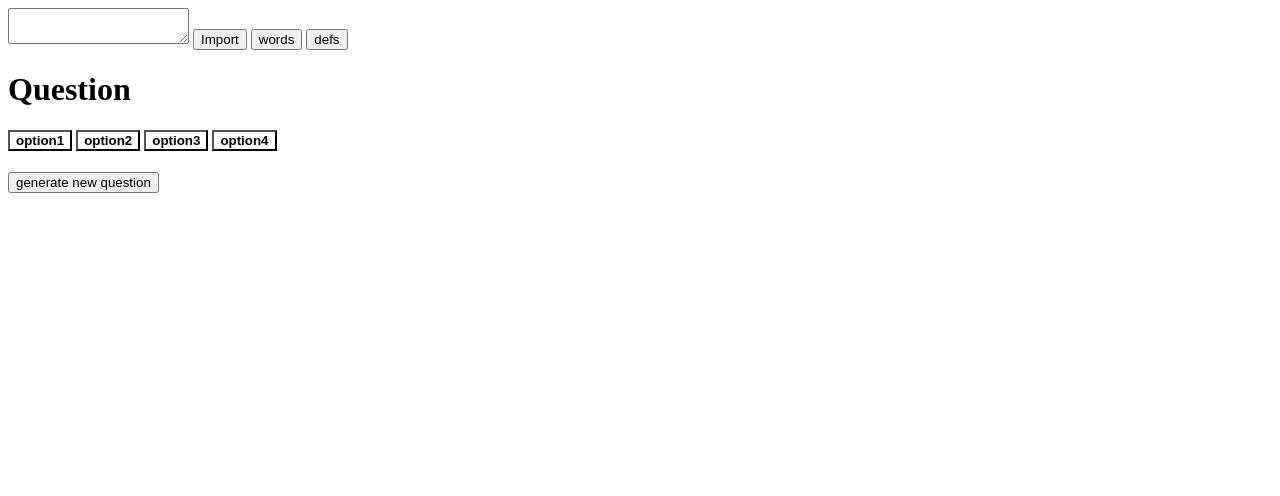
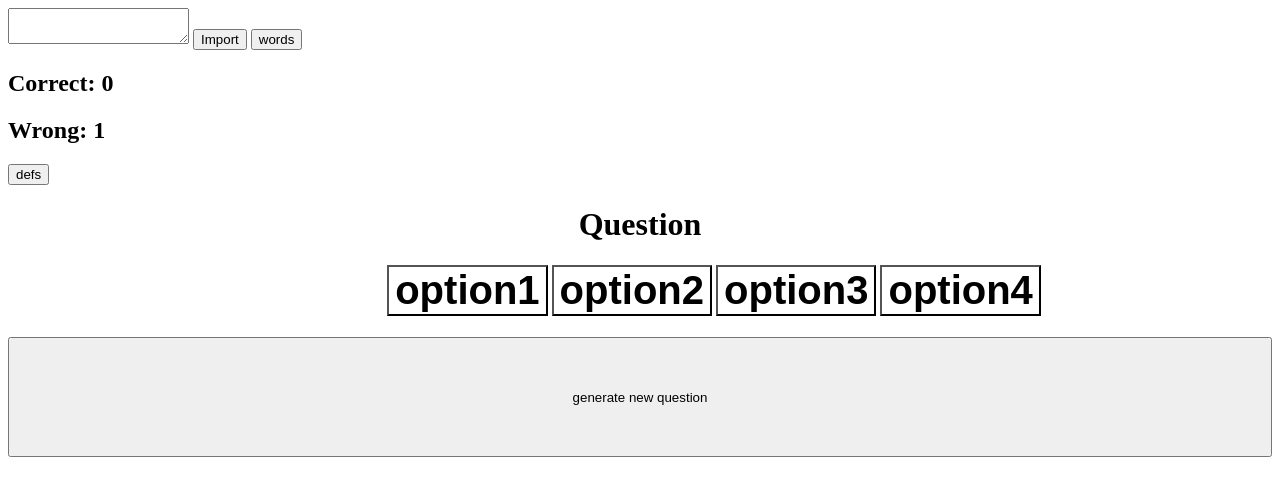
Before and after one commit to AmirAlEzzani/githubLearnClone, a plain HTML site: page index.html in a window 1280 px wide. Both pictures are taken after a click on the button "option1". Drawn offline with Linux system fonts and the light colour scheme.

Commit message:
got correct & wrong counter to work

```diff
--- a/index.html
+++ b/index.html
@@ -7,10 +7,10 @@
 </head>
 <body>
     <textarea id="import"></textarea> <button id="confirmImport">Import</button>
-    <button id="words">words</button>
+    <button id="words">words</button> <h2 id="correctNum">Correct: 0</h2> <h2 id="wrongNum">Wrong: 0</h2>
     <button id="defs">defs</button>
     <h1 id="question">Question</h1>
-    <div class="buttons">
+    <div id="buttons">
         <button class="answerbtns" id="option1">option1</button>
         <button class="answerbtns" id="option2">option2</button>
         <button class="answerbtns" id="option3">option3</button>
--- a/index.js
+++ b/index.js
@@ -5,18 +5,40 @@ const answer1 = document.getElementById("option1");
 const answer2 = document.getElementById("option2");
 const answer3 = document.getElementById("option3");
 const answer4 = document.getElementById("option4");
+const buttonList = document.getElementById("buttons");
+
+buttonList.style.paddingLeft="30%";
+
+question.style.width="100%";
+question.style.textAlign="center";
+
 answer1.style.backgroundColor="white";
 answer1.style.fontWeight="bold";
 answer1.style.color="black";
+//answer1.style.padding="7% 20%";
+answer1.style.fontSize="250%";
+
 answer2.style.backgroundColor="white";
 answer2.style.fontWeight="bold";
 answer2.style.color="black";
+//answer2.style.padding="7% 20%";
+answer2.style.fontSize="250%";
+
 answer3.style.backgroundColor="white";
 answer3.style.fontWeight="bold";
 answer3.style.color="black";
+//answer3.style.padding="7% 20%";
+answer3.style.fontSize="250%";
+
 answer4.style.backgroundColor="white";
 answer4.style.fontWeight="bold";
 answer4.style.color="black";
+//answer4.style.padding="7% 20%";
+answer4.style.fontSize="250%";
+
+genQuestion.style.width="100%";
+genQuestion.style.padding="4% 0%";
+
 let termsArray = [];
 let wordList = [];
 let defList = [];
@@ -61,7 +83,7 @@ genQuestion.addEventListener("click", function() {
     let correct = Math.floor(Math.random() * termsArray.length);
 
 
-    console.log("correct " + correct);
+    //console.log("correct " + correct);
     let incorrect1 = Math.floor(Math.random() * termsArray.length);
     let incorrect2 = Math.floor(Math.random() * termsArray.length);
     let incorrect3 = Math.floor(Math.random() * termsArray.length);
@@ -168,3 +190,22 @@ genQuestion.addEventListener("click", function() {
         showDefinitions();
     });
 });
+let correctCount = 0;
+let wrongCount = 0;
+let correctHeader = document.getElementById("correctNum");
+let wrongHeader = document.getElementById("wrongNum");
+
+let answerButtons = document.querySelectorAll(".answerbtns");
+answerButtons.forEach(btn => {
+    btn.addEventListener("click", function() {
+        if (btn.classList.contains("correct")) {
+            correctCount++;
+            console.log(correctCount);
+            correctHeader.innerText = "Correct: " + correctCount;
+        } else {
+            wrongCount++;
+            console.log(wrongCount);
+            wrongHeader.innerText = "Wrong: " + wrongCount;
+        }
+    })
+})
```
